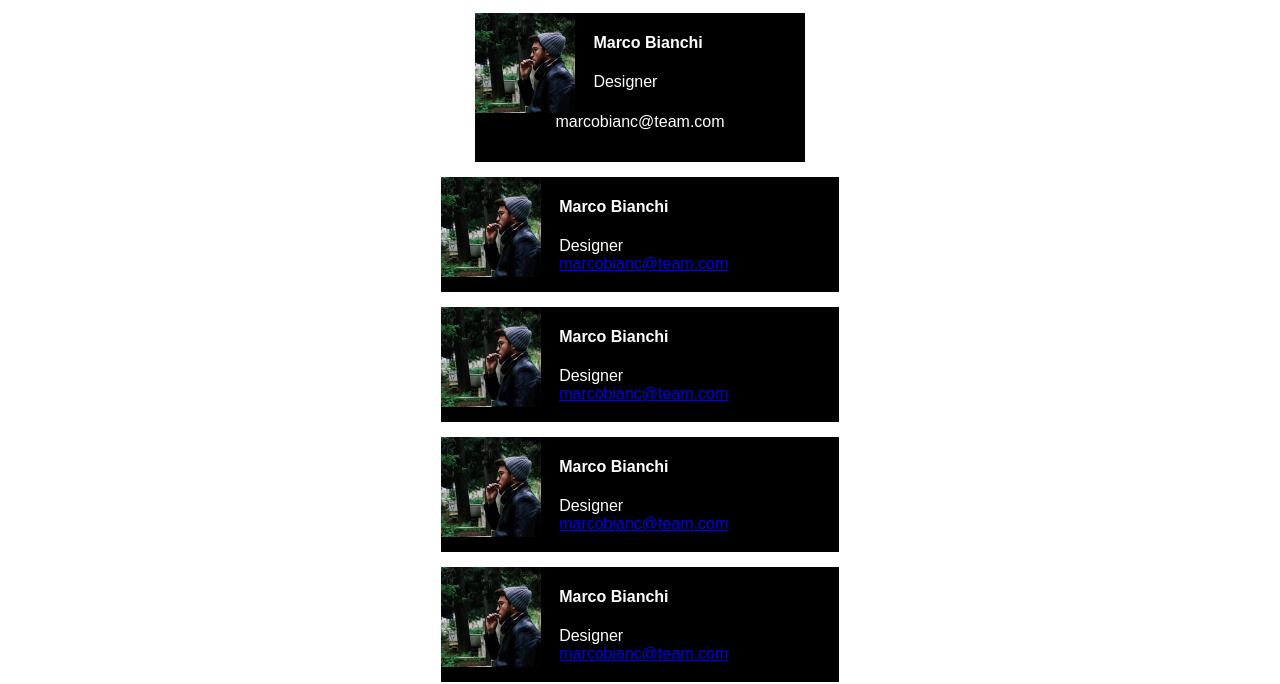
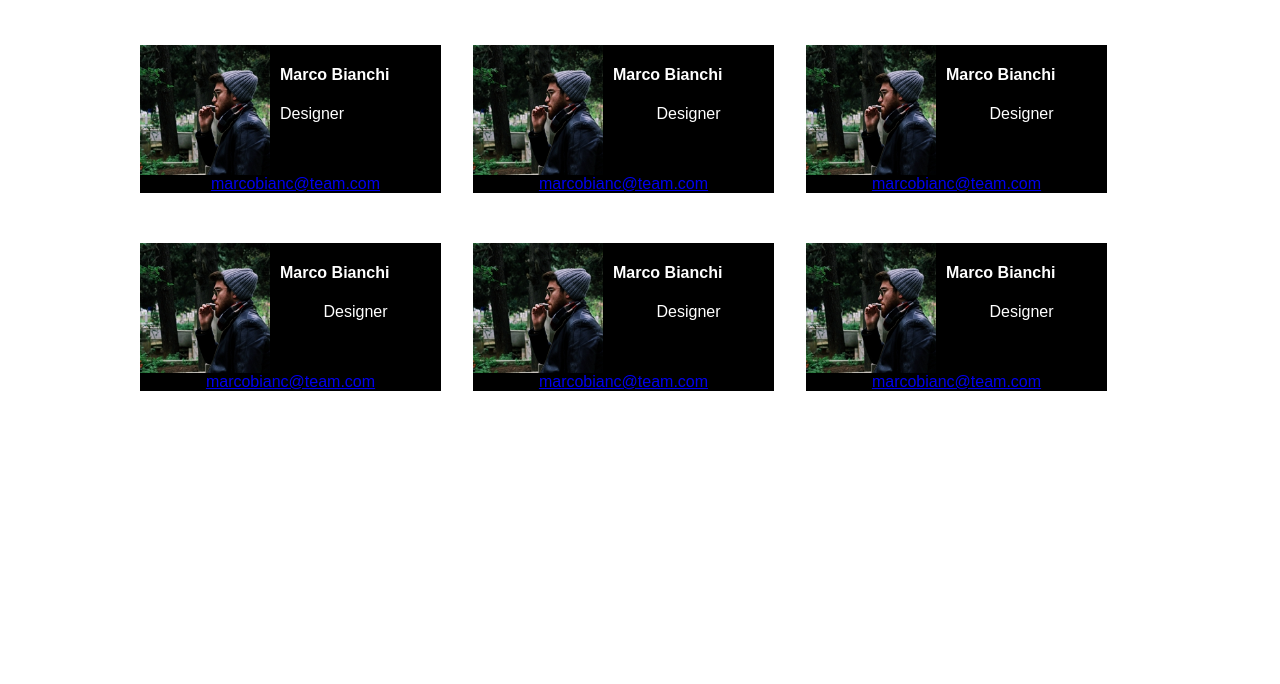
Before and after one commit to aCute5/html-css-float-cards, a plain HTML site: page index.html in a window 1280 px wide. Shown: the part 137-821 px from the top of the page. After the commit the page ends 800 px from the top, so only its background shows below. Drawn offline with Linux system fonts and the light colour scheme.

Commit message:
commit 3

```diff
--- a/css/style.css
+++ b/css/style.css
@@ -1,8 +1,8 @@
-*{
+body{
     font-family: sans-serif;
     box-sizing: border-box;
-    margin-left: 80px;
-    margin-right: 80px;
+    margin-left: auto;
+    margin-right: auto;
     text-align: center;
 }
 
@@ -10,24 +10,32 @@ h1{
     color: red;
 }
 
+main{
+        max-width: 1000px;
+        margin: auto;
+}
+
 div>* {
         text-align: left;
+
 }
 
 .blackcontainer{
+                width: calc(33.3% - 2rem);
+                float: left;
+                margin-top: 50px;
+                margin-right: 2em;
                 background-color: black;
                 color: white;
                 display: inline-block;
-                padding-top: 0px;
-                padding-bottom: 15px ;
-                margin-bottom: 15px;
-                text-align: left;
 }
 .imagebox {
-            max-width: 100px;
+            max-width: 130px;
             float: left;
-            margin-left: 0;
-            margin-right: 18px;
-            margin-top: 0;
-            margin-bottom: 0;
+            margin-right: 10px;
 }
+
+.job,h4,a{
+            margin-left: 10px;
+
+}
--- a/index.html
+++ b/index.html
@@ -16,27 +16,31 @@
         <div class="blackcontainer">
                                     <img src="img/male1.png" class="imagebox">
                                     <h4>Marco Bianchi</h4>
-            <p>Designer </p>
-            <p>marcobianc@team.com </p>
+                                    <p class="job">Designer</p>  <a href="https://designers.italia.it/"> marcobianc@team.com</a>
 
         </div>
-        <div class="blackcontainer"><img src="img/male1.png" class="imagebox">
+        <div class="blackcontainer">
+                                    <img src="img/male1.png" class="imagebox">
                                     <h4>Marco Bianchi</h4>
                                     Designer<a href="https://designers.italia.it/"> marcobianc@team.com</a>
                                     </div>
-        <div class="blackcontainer"><img src="img/male1.png" class="imagebox">
+        <div class="blackcontainer">
+                                    <img src="img/male1.png" class="imagebox">
                                     <h4>Marco Bianchi</h4>
                                     Designer<a href="https://designers.italia.it/"> marcobianc@team.com</a>
                                     </div>
-        <div class="blackcontainer"><img src="img/male1.png" class="imagebox">
+        <div class="blackcontainer">
+                                    <img src="img/male1.png" class="imagebox">
                                     <h4>Marco Bianchi</h4>
                                     Designer<a href="https://designers.italia.it/"> marcobianc@team.com</a>
                                     </div>
-        <div class="blackcontainer"><img src="img/male1.png" class="imagebox">
+        <div class="blackcontainer">
+                                    <img src="img/male1.png" class="imagebox">
                                     <h4>Marco Bianchi</h4>
                                     Designer<a href="https://designers.italia.it/"> marcobianc@team.com</a>
                                     </div>
-        <div class="blackcontainer"><img src="img/male1.png" class="imagebox">
+        <div class="blackcontainer">
+                                    <img src="img/male1.png" class="imagebox">
                                     <h4>Marco Bianchi</h4>
                                     Designer<a href="https://designers.italia.it/"> marcobianc@team.com</a>
         </div>
```
Lines whose indentation alone changed are shown as unchanged.
